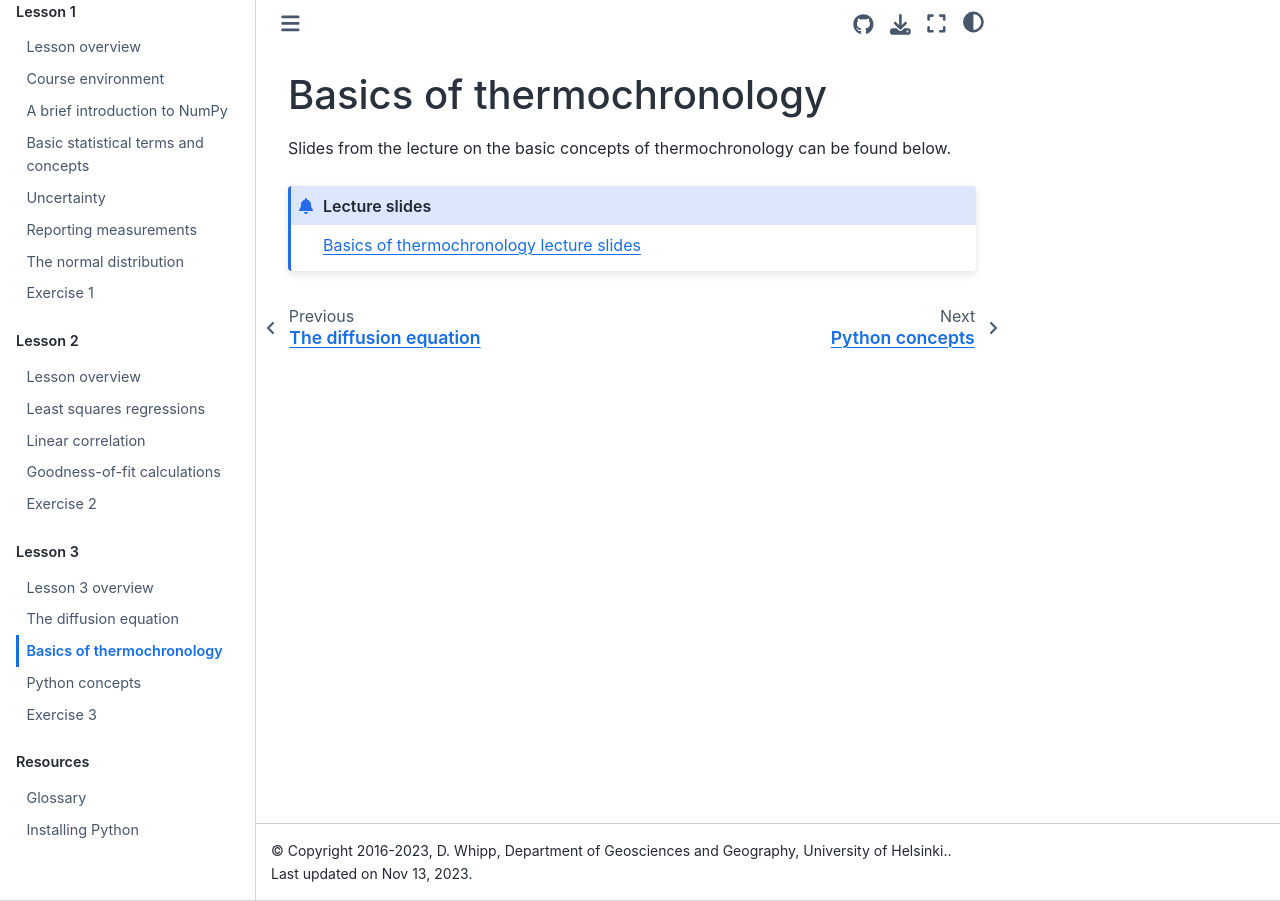
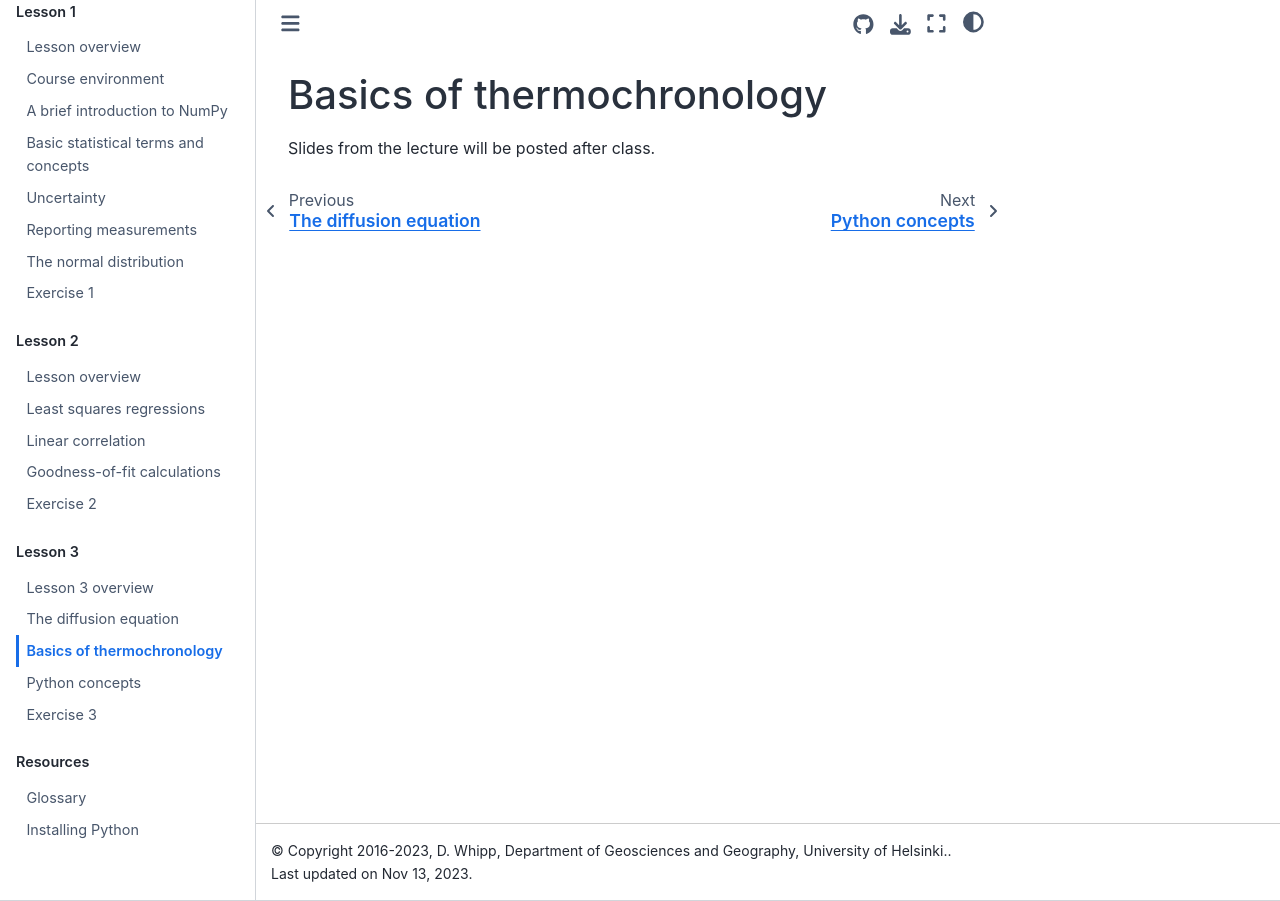
Before and after one commit to IntroQG/site, a Sphinx documentation site: the page built from source/lessons/L3/thermochron-basics.rst, in a window 1280 px wide. Built offline with Sphinx 7.4.7 and the Sphinx Book theme 1.1.4, drawn with Linux system fonts in a browser that asks for light colours.

Commit message:
Hide old lecture slides

```diff
--- a/source/lessons/L3/thermochron-basics.rst
+++ b/source/lessons/L3/thermochron-basics.rst
@@ -1,8 +1,11 @@
 Basics of thermochronology
 ==========================
 
-Slides from the lecture on the basic concepts of thermochronology can be found below.
+Slides from the lecture will be posted after class.
 
-.. admonition:: Lecture slides
+..
+    Slides from the lecture on the basic concepts of thermochronology can be found below.
 
-    `Basics of thermochronology lecture slides <../../_static/slides/L3/Basic-concepts-of-thermochronology.pdf>`__
+    .. admonition:: Lecture slides
+
+        `Basics of thermochronology lecture slides <../../_static/slides/L3/Basic-concepts-of-thermochronology.pdf>`__
```
Also changed, not shown: source/lessons/L3/natural-diffusion.rst (+6 -3 lines).
